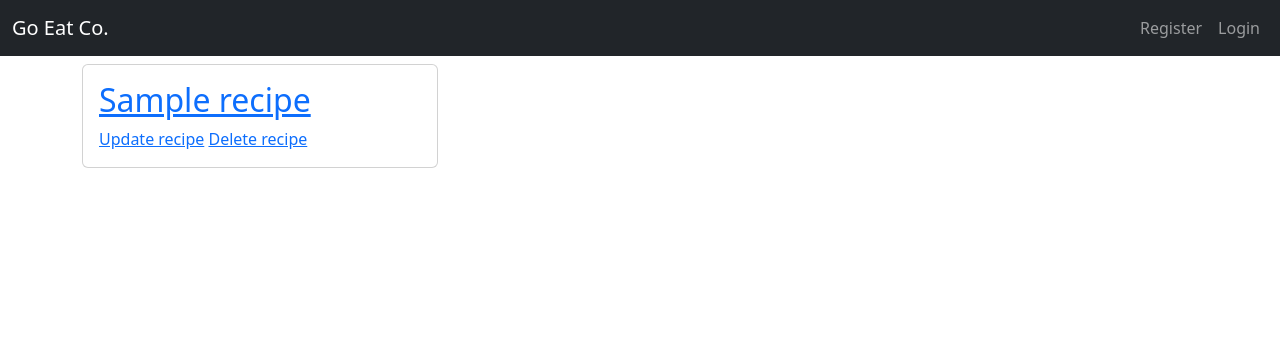
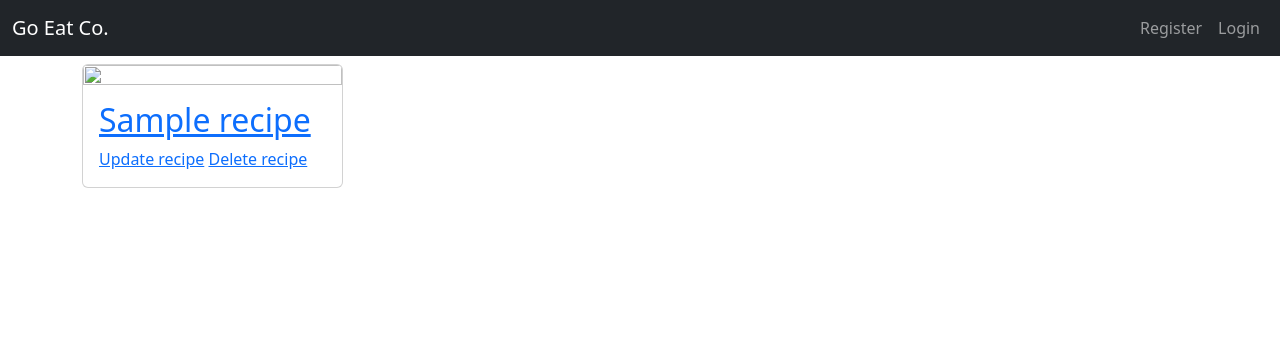
Before and after one commit to lucywoodman/goeatco, a Django app: page / in a window 1280 px wide. Shown: the top 356 px of the page. Run offline with Django 4.2, Linux system fonts and the light colour scheme; tables that the repository leaves empty hold one stand-in row (values such as "Sample post"); some libraries are stand-ins or nearby versions.

Commit message:
feat[recipe]: update recipe list to include featured image

```diff
--- a/templates/recipe/recipe_list.html
+++ b/templates/recipe/recipe_list.html
@@ -2,13 +2,17 @@
 
 {% block content %}
 
-<div class="container-fluid">
-    <div class="row">
-        <div class="col-12 mt-3 left">
+<div class="col-9 mt-3 left">
     <div class="row">
         {% for recipe in recipes %}
         <div class="col-md-4">
             <div class="card mb-4">
+                <!-- The featured image URL goes in the src attribute -->
+                {% if "placeholder" in recipe.featured_image.url %}
+                    <img src="https://res.cloudinary.com/go-eat-co/image/upload/v1654093874/cld-sample-4.jpg" class="card-img-top">
+                {% else %}
+                    <img src="{{ recipe.featured_image.url }}" class="card-img-top">
+                {% endif %}
                 <div class="card-body">
                     <a href="{% url 'recipe_detail' recipe.slug %}" class="recipe-link">
                         <h2 class="card-title">{{ recipe.name }}</h2>
@@ -21,7 +25,5 @@
         {% endfor %}
     </div>
 </div>
-    </div>
-</div>
 
 {%endblock%}
```
Lines whose indentation alone changed are shown as unchanged.
